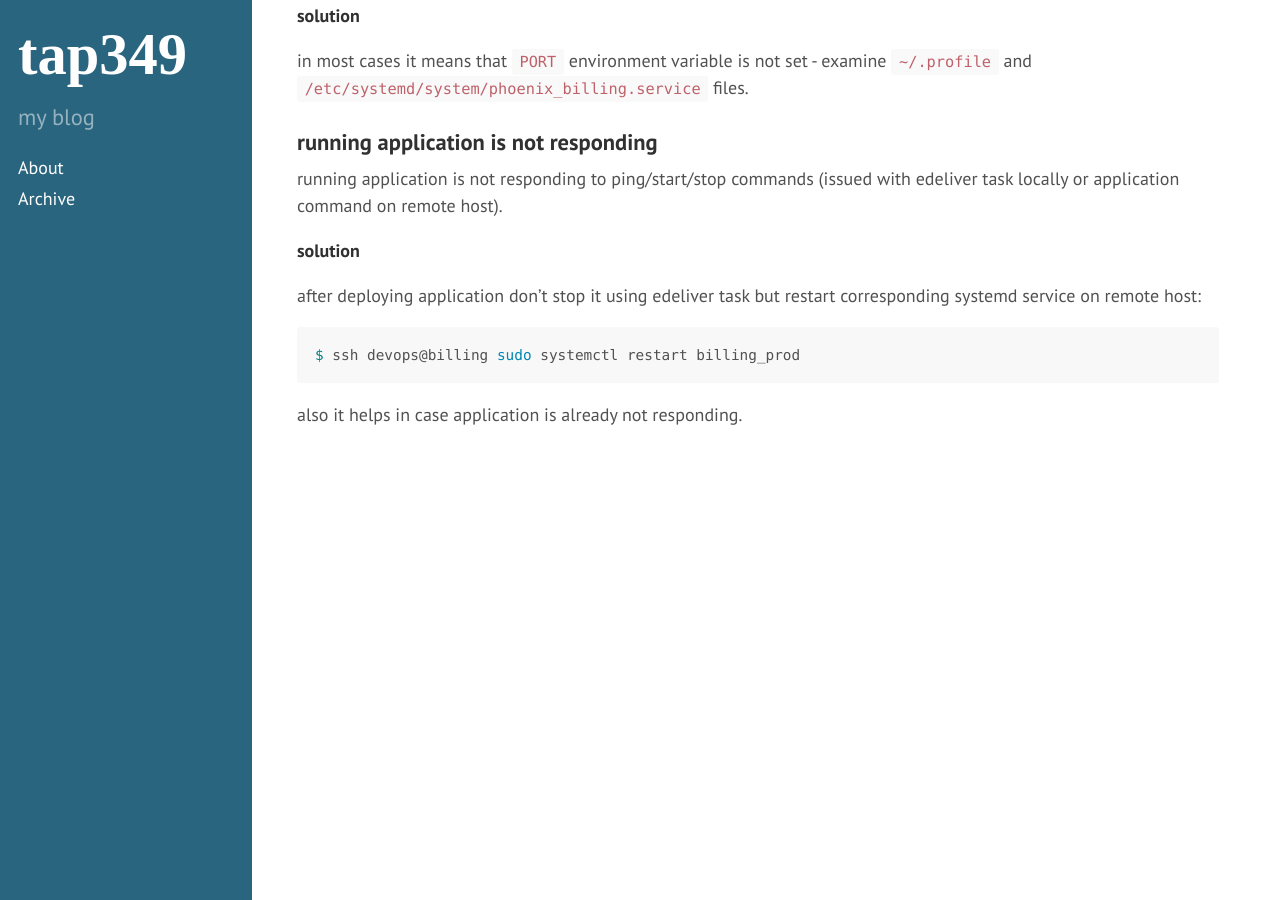
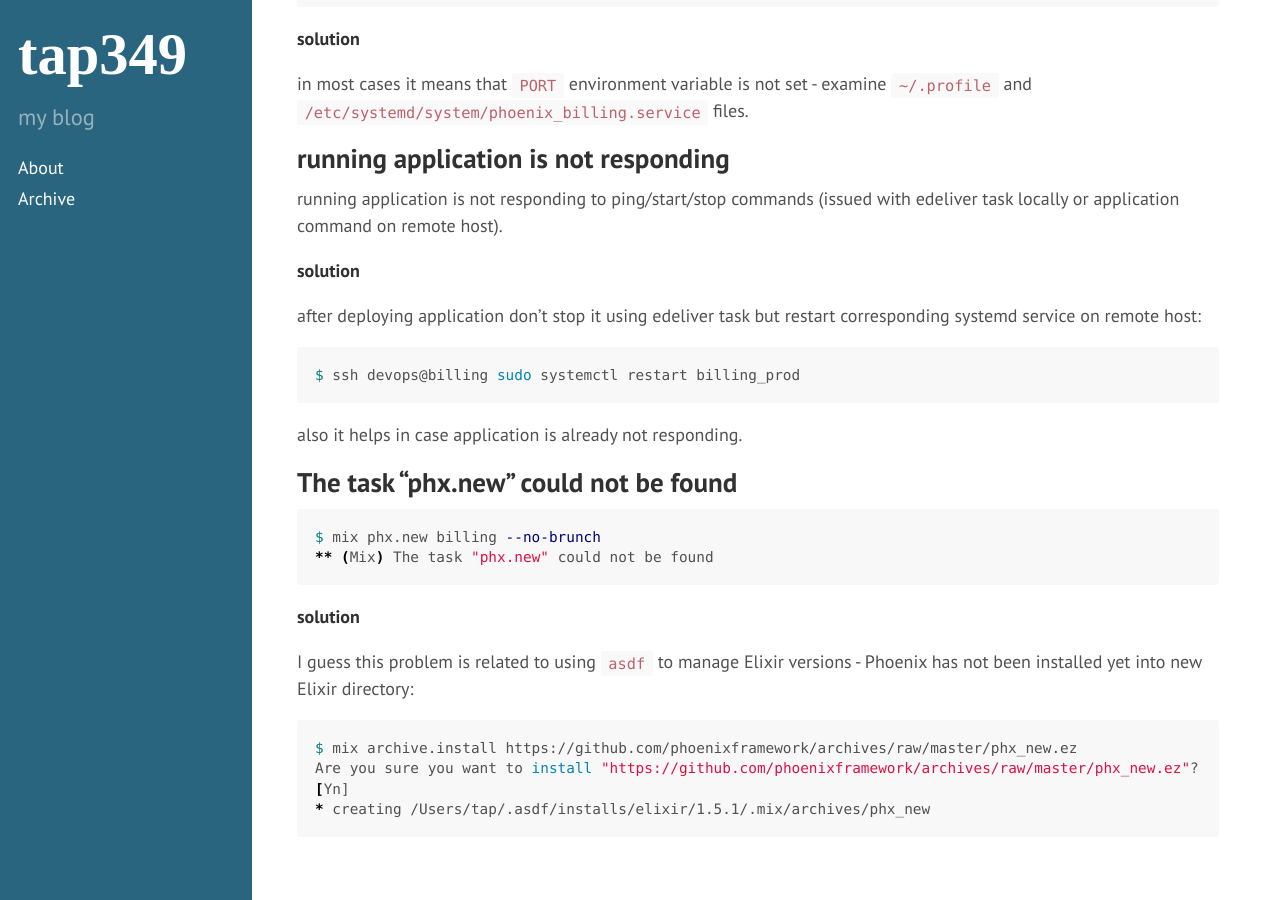
Before and after one commit to tap349/tap349.github.io, a Jekyll site: the page built from _posts/2017-08-01-phoenix-troubleshooting.md, in a window 1280 px wide and 900 px high, scrolled down 777 px. Built offline with Jekyll 4.4.1, drawn with Linux system fonts in a browser that asks for light colours; some of the changed text lies outside the part shown.

Commit message:
update 2017-08-25_19:15:29

````diff
--- a/_posts/2017-08-01-phoenix-troubleshooting.md
+++ b/_posts/2017-08-01-phoenix-troubleshooting.md
@@ -26,7 +26,7 @@ conn
 # ...
 ```
 
-### Slogan: Kernel pid terminated (application_controller)
+## Slogan: Kernel pid terminated (application_controller)
 
 _/home/billing/prod/billing/erl_crash.dump_ on production host:
 
@@ -41,7 +41,7 @@ Slogan: Kernel pid terminated (application_controller) ({application_start_failu
 in most cases it means that `PORT` environment variable is not set - examine
 `~/.profile` and `/etc/systemd/system/phoenix_billing.service` files.
 
-### running application is not responding
+## running application is not responding
 
 running application is not responding to ping/start/stop commands
 (issued with edeliver task locally or application command on remote host).
@@ -56,3 +56,21 @@ $ ssh devops@billing sudo systemctl restart billing_prod
 ```
 
 also it helps in case application is already not responding.
+
+## The task "phx.new" could not be found
+
+```sh
+$ mix phx.new billing --no-brunch
+** (Mix) The task "phx.new" could not be found
+```
+
+**solution**
+
+I guess this problem is related to using `asdf` to manage Elixir versions -
+Phoenix has not been installed yet into new Elixir directory:
+
+```sh
+$ mix archive.install https://github.com/phoenixframework/archives/raw/master/phx_new.ez
+Are you sure you want to install "https://github.com/phoenixframework/archives/raw/master/phx_new.ez"? [Yn]
+* creating /Users/tap/.asdf/installs/elixir/1.5.1/.mix/archives/phx_new
+```
````
